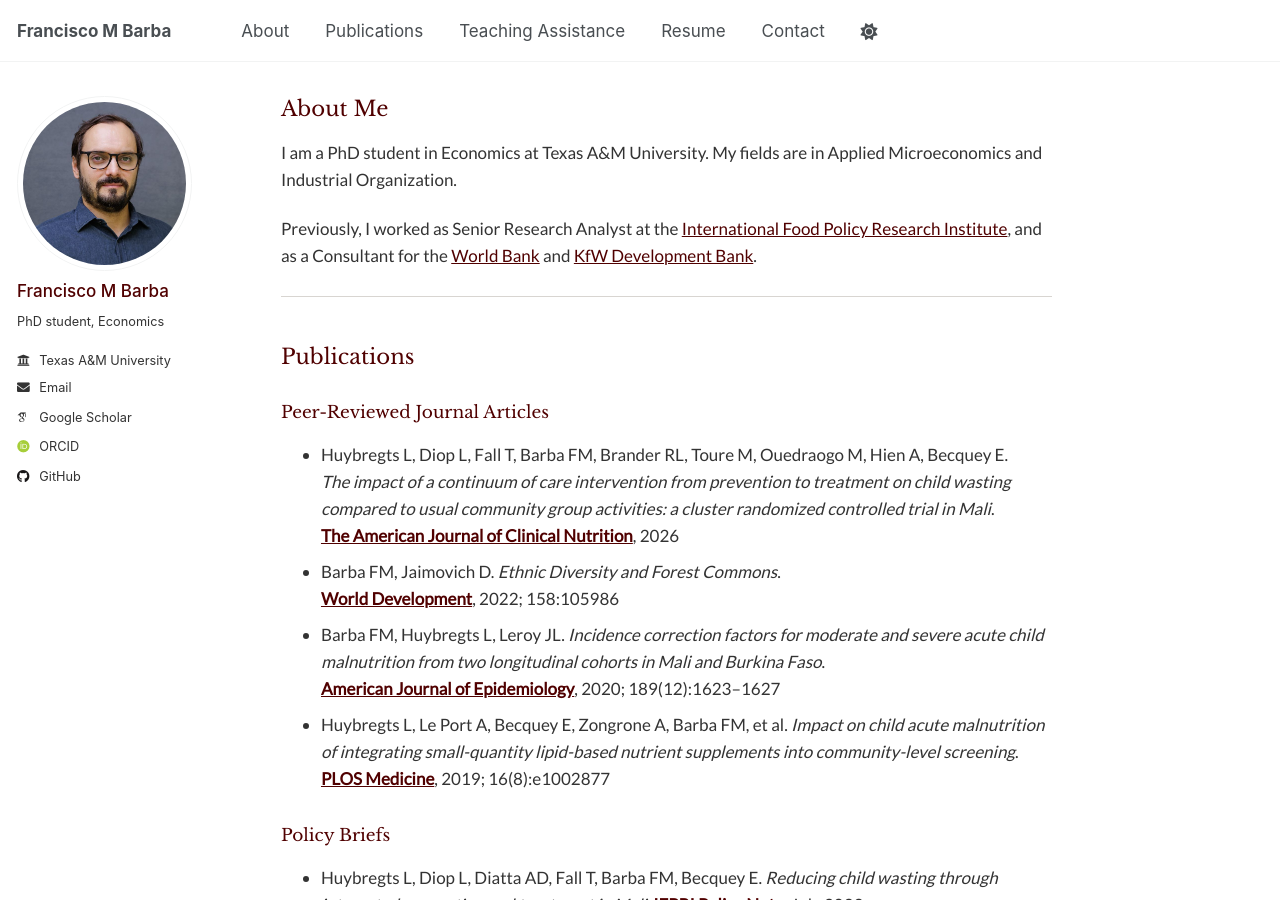
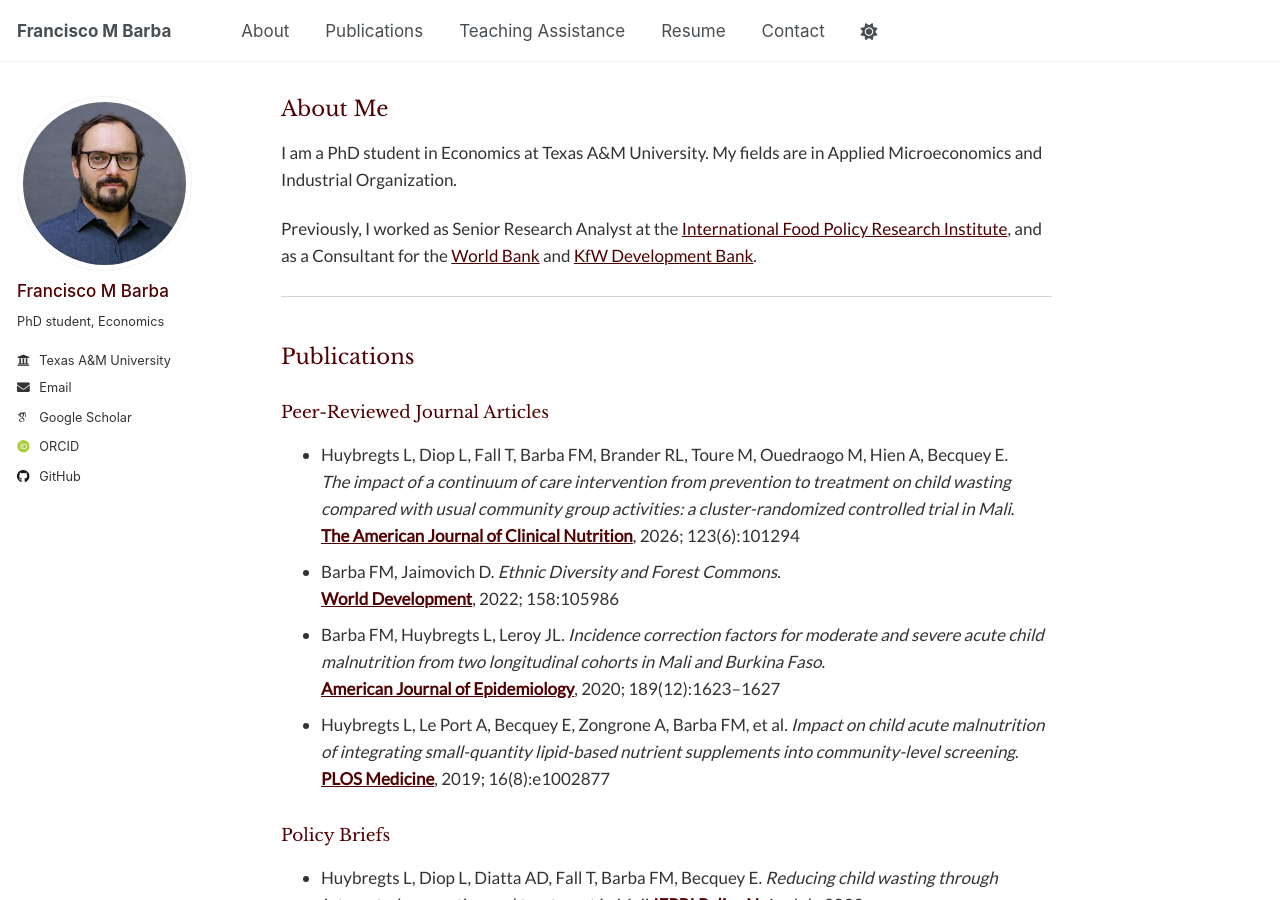
Before and after one commit to FMBarba/fmbarba.github.io, a Jekyll site: the page built from index.md, in a window 1280 px wide and 900 px high. Built offline with Jekyll 4.4.1, drawn with Linux system fonts in a browser that asks for light colours; some web fonts are replaced.

Commit message:
Update AJCN publication details

```diff
--- a/index.md
+++ b/index.md
@@ -25,9 +25,9 @@ and
   <ul>
     <li>
       Huybregts L, Diop L, Fall T, Barba FM, Brander RL, Toure M, Ouedraogo M, Hien A, Becquey E.<br>
-      <em>The impact of a continuum of care intervention from prevention to treatment on child wasting compared to usual community group activities: a cluster randomized controlled trial in Mali</em>.<br>
+      <em>The impact of a continuum of care intervention from prevention to treatment on child wasting compared with usual community group activities: a cluster-randomized controlled trial in Mali</em>.<br>
       <div class="journal-info">
-        <strong><a href="https://doi.org/10.1016/j.ajcnut.2026.101294" target="_blank" rel="noopener noreferrer">The American Journal of Clinical Nutrition</a></strong>, 2026
+        <strong><a href="https://doi.org/10.1016/j.ajcnut.2026.101294" target="_blank" rel="noopener noreferrer">The American Journal of Clinical Nutrition</a></strong>, 2026; 123(6):101294
       </div>
     </li>
     <li>
```
